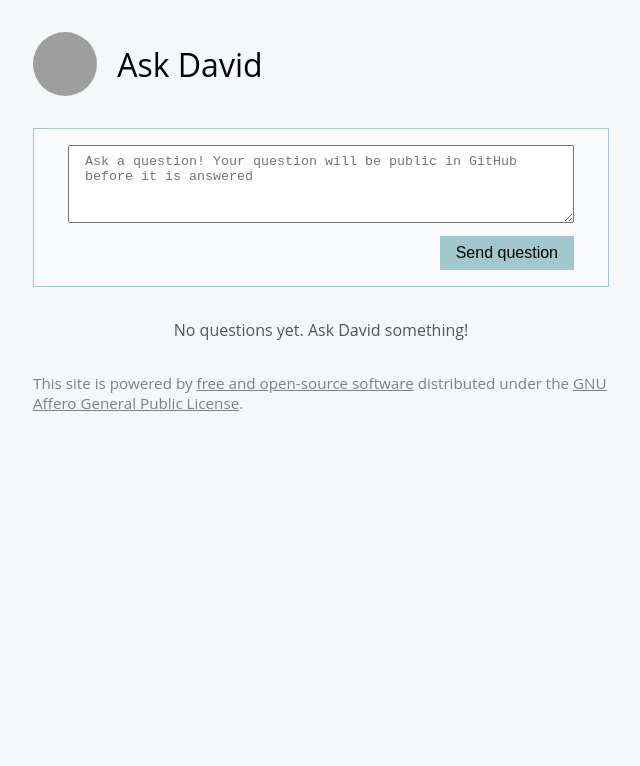
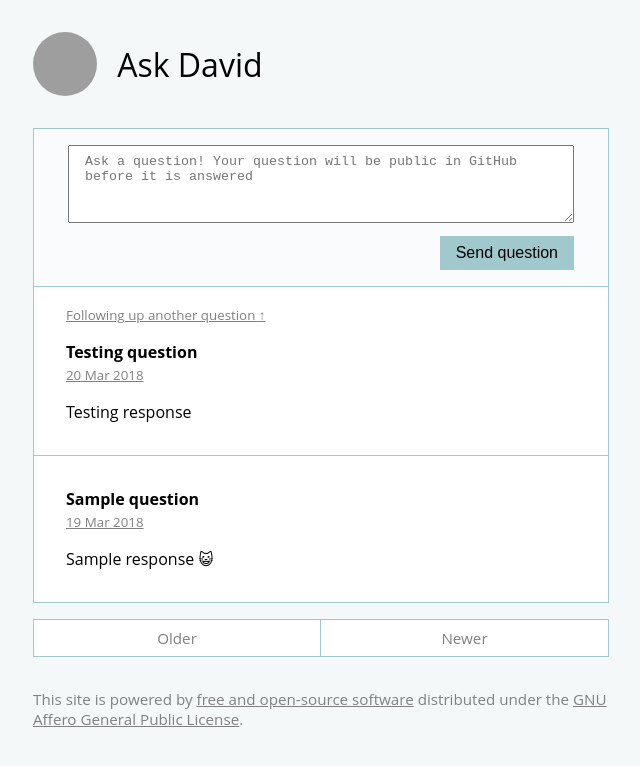
Before and after one commit to fdavidcl/nosykitty, a Jekyll site: the page built from index.html, in a window 1280 px wide. Shown: the top 766 px of the page, without its empty margins (319-959 px from the left). Built offline with Jekyll 4.4.1, drawn with Linux system fonts in a browser that asks for light colours; emoji names are drawn with the system emoji font; the list of posts is cut into pages by our own code; grey boxes are pictures that could not be loaded.

Commit message:
Follow-up system

```diff
--- a/_config.yml
+++ b/_config.yml
@@ -1,4 +1,6 @@
-plugins: [jekyll-paginate, jemoji]
+plugins:
+  - jekyll-paginate
+  - jemoji
 permalink: pretty
 
 title: Ask
@@ -12,7 +14,6 @@
   twitter: fdavidcl
 
 avatar: "https://secure.gravatar.com/avatar/7083d161b041964b75c38376d9dee37a?s=200"
-banner: /public/banner.jpg
 
 
 # localization
--- /dev/null
+++ b/_includes/post.html
@@ -0,0 +1,16 @@
+
+<article lang="{{ site.lang }}" class="post">
+  {% if include.p.followup %}
+  <a class="followup" href="{{ site.baseurl }}{{ include.p.followup }}">Following up another question &uarr;</a>
+  {% endif %}
+  <span xmlns:dct="http://purl.org/dc/terms/" href="http://purl.org/dc/dcmitype/Text"
+        property="dct:title" rel="dct:type" class="question">{{ include.p.title | escape | markdownify }}</span>
+  <a class="date" href="{{ site.baseurl }}{{ include.p.url }}">
+    <time datetime="{{ include.p.date }}" pubdate>
+      {{ include.p.date | date: "%d %b %Y" }}
+    </time>
+  </a>
+  <div class="answer">
+    {{ include.p.content }}
+  </div>
+</article>
--- /dev/null
+++ b/_includes/question.html
@@ -0,0 +1,21 @@
+
+<div class="post ask-question">
+  <form class="question-form" method="post" action="https://api.staticman.net/v2/entry/{{ site.github.repository_nwo }}/{{ site.github.source.branch }}/posts">
+    <input name="options[redirect]" type="hidden" value="{{ site.success_path | absolute_url }}">
+    {% if include.followup %}
+    <input type="hidden" name="fields[followup]" value="{{ include.followup }}">
+    {% assign placeholder = "Answer with another question?" %}
+    {% else %}
+    {% assign placeholder = "Ask a question! Your question will be public in GitHub before it is answered" %}
+    {% endif %}
+
+    <fieldset>
+      <div>
+        <textarea name="fields[title]" id="posts[title]" rows="4" placeholder="{{ placeholder }}" required></textarea>
+      </div>
+    </fieldset>
+    <fieldset class="send">
+      <input class="send-button" type="submit" value="Send question">
+    </fieldset>
+  </form>
+</div>
--- a/assets/css/main.scss
+++ b/assets/css/main.scss
@@ -1,6 +1,7 @@
 ---
 ---
 
+$accent: #30353a; // default
 $accent: #00626e;
 $bordercolor: desaturate(lighten($accent, 50%), 70%);
 
@@ -63,7 +64,7 @@
             }
         }
 
-        .date {
+        .date, .followup {
             font-size: smaller;
             color: gray;
         }
--- a/index.html
+++ b/index.html
@@ -3,28 +3,7 @@
 title: Home
 ---
 
-
-<div class="post ask-question">
-  <!-- <div class="reply-to"> (TODO) -->
-  <!--   Pulsa <i class="fa fa-reply" aria-hidden="true"></i> para continuar una pregunta -->
-  <!-- </div> -->
-  <form class="question-form" method="post" action="https://api.staticman.net/v2/entry/{{ site.github.repository_nwo }}/{{ site.github.source.branch }}/posts">
-    <input name="options[redirect]" type="hidden" value="{{ site.success_path | absolute_url }}">
-
-    <fieldset class="hidden">
-      <input id="posts[address]" name="fields[address]" type="text">
-    </fieldset>
-
-    <fieldset>
-      <div>
-        <textarea name="fields[title]" id="posts[title]" rows="4" placeholder="Ask a question! Your question will be public in GitHub before it is answered" required></textarea>
-      </div>
-    </fieldset>
-    <fieldset class="send">
-      <input class="send-button" type="submit" value="Send question">
-    </fieldset>
-  </form>
-</div>
+{% include question.html %}
 
 {% assign len = site.posts | size %}
 {% if len == 0 %}
@@ -33,24 +12,9 @@
 </div>
 {% else %}
 <div class="posts">
-
   {% for post in paginator.posts %}
-  <article class="post">
-    <span xmlns:dct="http://purl.org/dc/terms/" href="http://purl.org/dc/dcmitype/Text"
-          property="dct:title" rel="dct:type" class="question">{{ post.title | escape | markdownify }}</span>
-
-    <a class="date" href="{{ post.url | relative_url }}">
-      <time datetime="{{ post.date }}" pubdate>
-        {{ post.date | date: "%d %b %Y" }}
-      </time>
-    </a>
-
-    <div class="answer">
-      {{ post.content }}
-    </div>
-  </article>
+  {% include post.html p=post %}
   {% endfor %}
-
 </div>
 
 <div class="pagination">
--- a/staticman.yml
+++ b/staticman.yml
@@ -17,11 +17,6 @@
   allowedOrigins: ["localhost", "david.quotient.space"]
   name: "david.quotient.space/ask"
 
-  # notifications:
-    #   enabled: true
-    #   apiKey: "1q2w3e4r" # (!) ENCRYPTED
-    #   domain: "4r3e2w1q" # (!) ENCRYPTED
-
   path: "_posts"
   requiredFields: ["title"]
   transforms:
```
Also changed, not shown: _layouts/post.html (+3 -12 lines), _posts/2018-03-19-f4338f50-2b83-11e8-9df1-79a13d8c7066.md (added, +9 -0 lines), _posts/2018-03-20-1c53b010-2be2-11e8-9df1-79a13d8c7066.md (added, +10 -0 lines).
